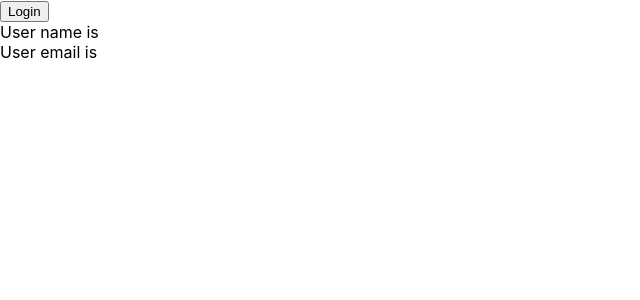
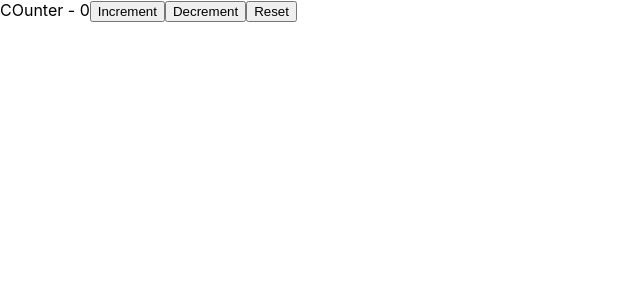
Before and after one commit to JavaScript-React-Info/React-typescript-basics, a React (Create React App) app: page / in a window 1280 px wide. Shown: the top 300 px of the page, without its empty margins (0-640 px from the left). Built offline with nearby package versions, Linux system fonts and the light colour scheme.

Commit message:
useReducer type script

```diff
--- a/src/App.tsx
+++ b/src/App.tsx
@@ -1,4 +1,5 @@
 import Container from "./components/Container"
+import Counter from "./state/Counter"
 import LoggedIn from "./state/LoggedIn"
 import User from "./state/User"
 
@@ -6,7 +7,7 @@
 const App = () => {
   return (
     <div>
-      <User/>
+      <Counter/>
     </div>
   )
 }
--- /dev/null
+++ b/src/state/Counter.tsx
@@ -0,0 +1,54 @@
+
+
+import React, { useReducer } from 'react'
+
+type CounterState ={
+    count: number
+}
+
+// type CounterAction = {
+//     type: 'increment' | 'decrement' | 'reset',
+//     payload?: number
+// }
+
+type UpdateActions = {
+    type: 'increment' | 'decrement' ,
+    payload: number
+}
+
+type ResetAction = {
+    type: 'reset'
+}
+// recommended approach for reducer
+type CounterAction = UpdateActions | ResetAction
+
+const initialState = {
+    count: 0
+}
+
+const reducer = (state: CounterState, action: CounterAction)=>{
+    switch(action.type){
+        case 'increment':
+            return {...state, count: state.count + action.payload}
+        case 'decrement':
+            return {...state, count: state.count - action.payload}
+        case 'reset':
+            return initialState
+        default:
+            return state;
+    }
+}
+
+const Counter = () => {
+    const [counter, dispatch] = useReducer(reducer, initialState);
+  return (
+    <div>
+        COunter - {counter.count}
+        <button onClick={()=> dispatch({type: 'increment', payload: 1})}>Increment</button>
+        <button onClick={()=> dispatch({type: 'decrement', payload: 1})}>Decrement</button>
+        <button onClick={()=> dispatch({type: 'reset'})}>Reset</button>
+    </div>
+  )
+}
+
+export default Counter
```
